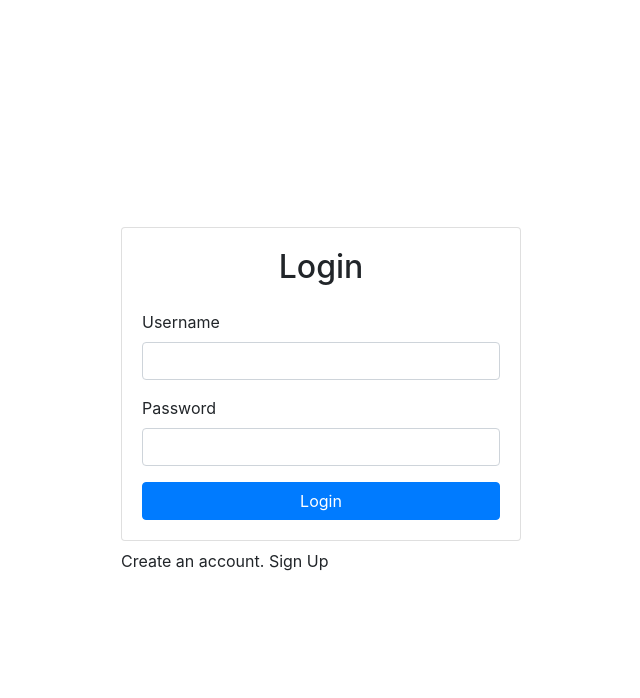
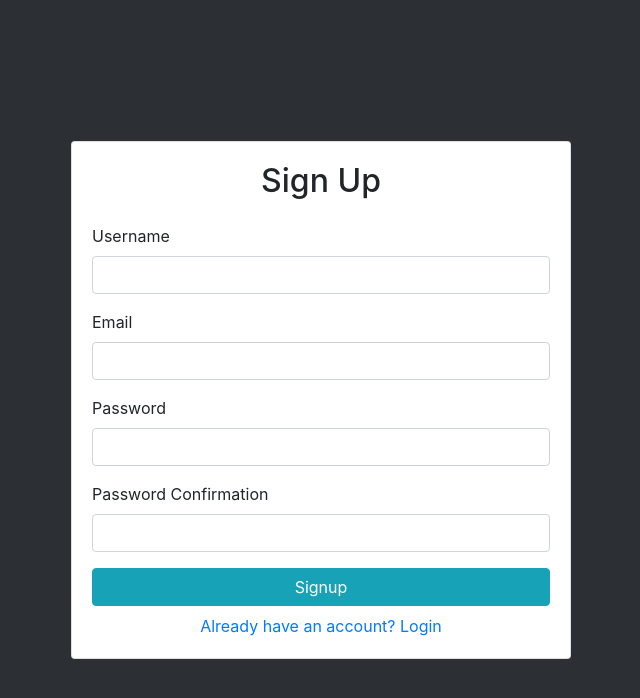
Before and after one commit to K-N-M-C/accountingapp, a React (Create React App) app in the folder login-page/: page /signup in a window 1280 px wide. Shown: the top 698 px of the page, without its empty margins (319-959 px from the left). Built offline with nearby package versions, Linux system fonts and the light colour scheme; no server answers.

Commit message:
Added Login and SignUp component

```diff
--- a/login-page/package.json
+++ b/login-page/package.json
@@ -7,10 +7,14 @@
     "@testing-library/react": "^11.1.0",
     "@testing-library/user-event": "^12.1.10",
     "bootstrap": "^4.6.0",
+    "history": "^5.0.0",
     "react": "^17.0.1",
     "react-bootstrap": "^1.4.3",
+    "react-document-title": "^2.0.3",
     "react-dom": "^17.0.1",
+    "react-router": "^5.2.0",
     "react-scripts": "4.0.1",
+    "react-stormpath": "^2.0.1",
     "web-vitals": "^0.2.4"
   },
   "scripts": {
--- a/login-page/src/components/App.js
+++ b/login-page/src/components/App.js
@@ -1,20 +1,25 @@
-import React from "react";
+//import React from "react";
 import Login from "./Login";
-import { Container } from "react-bootstrap";
-import { AuthProvider } from "../contexts/AuthContext";
+import Signup from "./Signup";
+import UIContainer from "./UIContainer";
+//import RouTer from "./RouTer";
+//import { Container } from "react-bootstrap";
+//import { AuthProvider } from "../contexts/AuthContext";
 
+//import ReactDOM from "react-dom";
+import { Route, Switch, BrowserRouter } from "react-router-dom";
+
+//Routing
 function App() {
   return (
-    <AuthProvider>
-      <Container
-        className="d-flex align-items-center justify-content-center"
-        style={{ minHeight: "100vh" }}
-      >
-        <div className="w-100" style={{ maxWidth: "400px" }}>
-          <Login />
-        </div>
-      </Container>
-    </AuthProvider>
+    <div style={{ backgroundColor: "#2c2f33" }}>
+      <BrowserRouter>
+        <Switch>
+          <Route exact path="/" component={Login}></Route>
+          <Route exact path="/signup" component={Signup}></Route>
+        </Switch>
+      </BrowserRouter>
+    </div>
   );
 }
 
--- a/login-page/src/components/Login.js
+++ b/login-page/src/components/Login.js
@@ -1,53 +1,76 @@
-import React, { useRef, useState } from "react";
+//import Signup from "./Signup";
 //import { Alert } from "react-bootstrap";
-import { Form, Button, Card, Alert } from "react-bootstrap";
-import { useAuth } from "../contexts/AuthContext";
+//import { useAuth } from "../contexts/AuthContext";
+//import { Link } from "react-router-dom";
+import React, { useRef } from "react";
+import { Form, Button, Card } from "react-bootstrap";
+import { Link } from "react-router-dom";
+import { Container } from "react-bootstrap";
+import { AuthProvider } from "../contexts/AuthContext";
 
 export default function Login() {
   const usernameRef = useRef();
   const passwordRef = useRef();
-  const passwordConfirmRef = useRef();
-  const { login } = useAuth();
-  const [error, setError] = useState("");
-  const [loading, setLoading] = useState(false);
+  //const passwordConfirmRef = useRef();
+  //const { login } = useAuth();
+  //const [error, setError] = useState("");
+  //const [loading, setLoading] = useState(false);
 
   async function handleSubmit(e) {
     e.preventDefault();
-    if (passwordRef.current.value !== passwordConfirmRef.current.value) {
-      return setError("Password do not match");
+    console.log("Username: ", usernameRef, "\nPassword: ", passwordRef);
   }
-    try {
-      setError("");
-      setLoading(true);
-      await login(usernameRef.current.value, passwordRef.current.value);
-    } catch {
-      setError("Failed to create an account");
-    }
-    setLoading(false);
-  }
+
   return (
     <>
+      <AuthProvider>
+        <Container
+          className="d-flex align-items-center justify-content-center"
+          style={{ minHeight: "100vh" }}
+        >
+          <div className="w-100" style={{ maxWidth: "500px" }}>
             <Card>
               <Card.Body>
                 <h2 className="text-center mb-4">Login</h2>
-          {error && <Alert varient="not correct">{error}</Alert>}
-          <Form onSubmit={handleSubmit}>
+                {/* {error && <Alert varient="not correct">{error}</Alert>} */}
+
+                <Form>
                   <Form.Group id="username">
-              <Form.Label>Username</Form.Label>
-              <Form.Control type="username" ref={usernameRef} required />
+                    <Form.Label>
+                      Username
+                      <select
+                        id="users"
+                        className="justify-content-md-center"
+                        style={{ maxwidth: "40px" }}
+                      >
+                        <option value="user">User</option>
+                        <option value="administrator">Administrator</option>
+                        <option value="manager">Manager</option>
+                      </select>
+                    </Form.Label>
+                    <Form.Control
+                      type="username"
+                      ref={usernameRef}
+                      required
+                    ></Form.Control>
                   </Form.Group>
+
                   <Form.Group id="password">
                     <Form.Label>Password</Form.Label>
                     <Form.Control type="password" ref={passwordRef} required />
                   </Form.Group>
-            <Button disabled={loading} className="w-100" type="submit">
+                  <Button onClick={handleSubmit} className="w-100">
                     Login
                   </Button>
                 </Form>
+                <div className="w-100 text-center mt-2">
+                  <Link to="/signup">Don't have an account? Sign Up</Link>
+                </div>
               </Card.Body>
             </Card>
-
-      <div className="w-100 text center mt-2">Create an account. Sign Up</div>
+          </div>
+        </Container>
+      </AuthProvider>
     </>
   );
 }
--- /dev/null
+++ b/login-page/src/components/Signup.js
@@ -0,0 +1,79 @@
+import React, { useRef } from "react";
+//import { Alert } from "react-bootstrap";
+import { Form, Button, Card } from "react-bootstrap";
+import { Link } from "react-router-dom";
+//import { useAuth } from "../contexts/AuthContext";
+import { Container } from "react-bootstrap";
+import { AuthProvider } from "../contexts/AuthContext";
+
+export default function Signup() {
+  const usernameRef = useRef();
+  const emailRef = useRef();
+  const passwordRef = useRef();
+  const passwordConfirmationRef = useRef();
+  // const { signup } = useAuth();
+  //const [error, setError] = useState("");
+  // const [loading, setLoading] = useState(false);
+
+  //   async function handleSubmit(e) {
+  //     e.preventDefault();
+  //     if (passwordRef.current.value !== passwordConfirmationRef.current.value) {
+  //       return setError("Password do not match");
+  //     }
+  //     try {
+  //       setError("");
+  //       setLoading(true);
+  //       await signup(usernameRef.current.value, passwordRef.current.value);
+  //     } catch {
+  //       setError("Failed to create an account");
+  //     }
+  //     setLoading(false);
+  //   }
+  return (
+    <>
+      <AuthProvider>
+        <Container
+          className="d-flex align-items-center justify-content-center"
+          style={{ minHeight: "100vh" }}
+        >
+          <div className="w-100" style={{ maxWidth: "500px" }}>
+            <Card>
+              <Card.Body>
+                <h2 className="text-center mb-4">Sign Up</h2>
+                {/* {error && <Alert varient="not correct">{error}</Alert>} */}
+                <Form>
+                  <Form.Group id="username">
+                    <Form.Label>Username</Form.Label>
+                    <Form.Control type="username" ref={usernameRef} required />
+                  </Form.Group>
+                  <Form.Group id="email">
+                    <Form.Label>Email</Form.Label>
+                    <Form.Control type="email" ref={emailRef} required />
+                  </Form.Group>
+                  <Form.Group id="password">
+                    <Form.Label>Password</Form.Label>
+                    <Form.Control type="password" ref={passwordRef} required />
+                  </Form.Group>
+                  <Form.Group id="passwordConfirmation">
+                    <Form.Label>Password Confirmation</Form.Label>
+                    <Form.Control
+                      type="passwordConfirmation"
+                      ref={passwordConfirmationRef}
+                      required
+                    />
+                  </Form.Group>
+                  <Button className="w-100 btn btn-info" type="submit">
+                    Signup
+                  </Button>
+                </Form>
+                <div className="w-100 text-center mt-2">
+                  <Link to="/">Already have an account? Login</Link>
+                </div>
+              </Card.Body>
+            </Card>
+          </div>
+        </Container>
+      </AuthProvider>
+    </>
+  );
+}
--- /dev/null
+++ b/login-page/src/components/UIContainer.js
@@ -0,0 +1,32 @@
+//import React from "react";
+//import { Route, Switch, BrowserRouter } from "react-router-dom";
+import React from "react";
+import Login from "./Login";
+//import Signup from "./Signup";
+//import App from "./App";
+import { Container } from "react-bootstrap";
+import { AuthProvider } from "../contexts/AuthContext";
+
+function UIContainer() {
+  return (
+    <AuthProvider>
+      <Container
+        className="d-flex align-items-center justify-content-center"
+        style={{ minHeight: "100vh" }}
+      >
+        <div className="w-100" style={{ maxWidth: "400px" }}>
+          <Login />
+        </div>
+      </Container>
+      {/* <Container
+        className="d-flex align-items-center justify-content-center"
+        style={{ minHeight: "100vh" }}
+      >
+        <div className="w-100" style={{ maxWidth: "400px" }}>
+          <Signup />
+        </div>
+      </Container> */}
+    </AuthProvider>
+  );
+}
+export default UIContainer();
--- a/login-page/src/index.js
+++ b/login-page/src/index.js
@@ -2,10 +2,11 @@ import React from "react";
 import ReactDOM from "react-dom";
 import App from "./components/App";
 import "bootstrap/dist/css/bootstrap.min.css";
+import { BrowserRouter } from "react-router-dom";
 
 ReactDOM.render(
-  <React.StrictMode>
+  <BrowserRouter>
     <App />
-  </React.StrictMode>,
+  </BrowserRouter>,
   document.getElementById("root")
 );
```
Also changed, not shown: 2 other files (tests, documents, lock files or other folders). Lines whose indentation alone changed are shown as unchanged.
